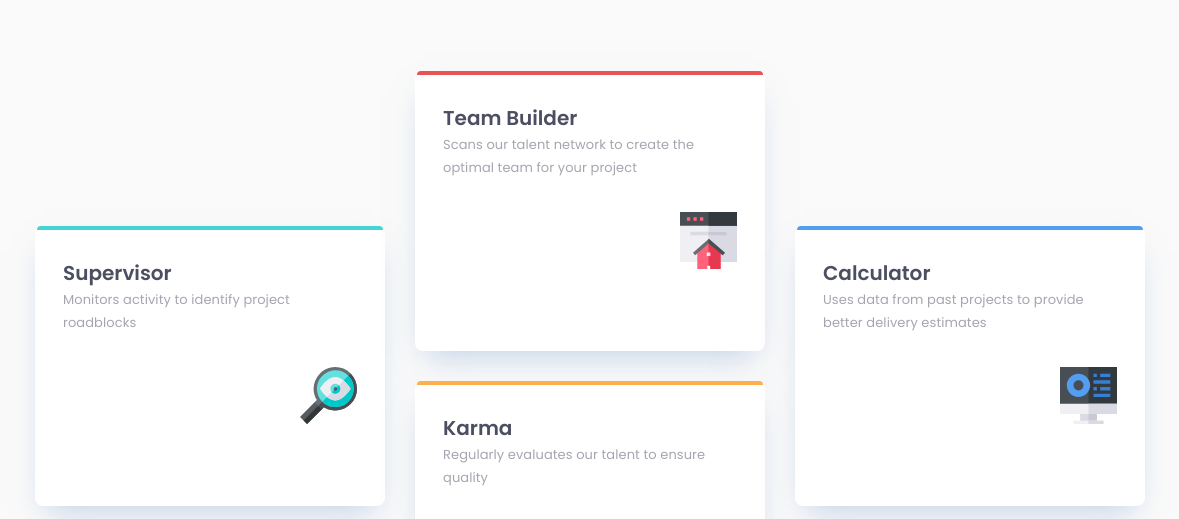
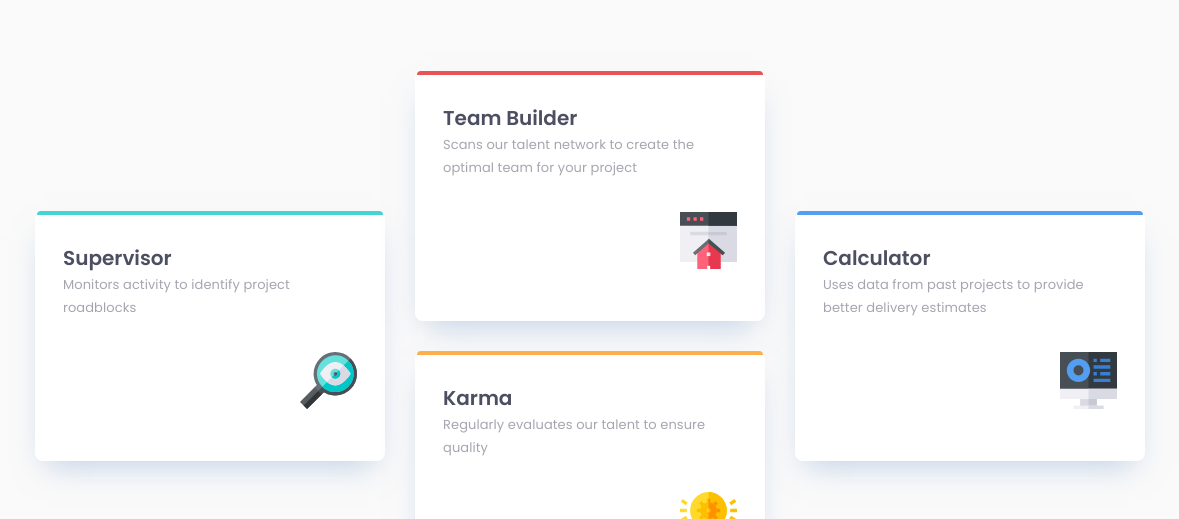
Before and after one commit to gchristofferson/four-card-feature-section, a plain HTML site: page index.html in a window 1536 px wide. Shown: the part 251-770 px from the top of the page, without its empty margins (178-1357 px from the left). Drawn offline with Linux system fonts and the light colour scheme.

Commit message:
fixed row and card heights on desktop layout

```diff
--- a/css/styles.css
+++ b/css/styles.css
@@ -175,13 +175,14 @@ GENERAL LAYOUT
     .main {
         display: grid;
         grid-template-columns: repeat(3, 350px);
-        grid-template-rows: repeat(2, 91px) repeat(4, 125px);
+        grid-template-rows: repeat(2, 91px) repeat(4, 110px);
         padding: 80px 165px;
         gap: 30px;
         margin: 0 auto;
     }
     .card {
         max-width: 350px;
+        max-height: 250px;
     }
 
     .section-info {
```
